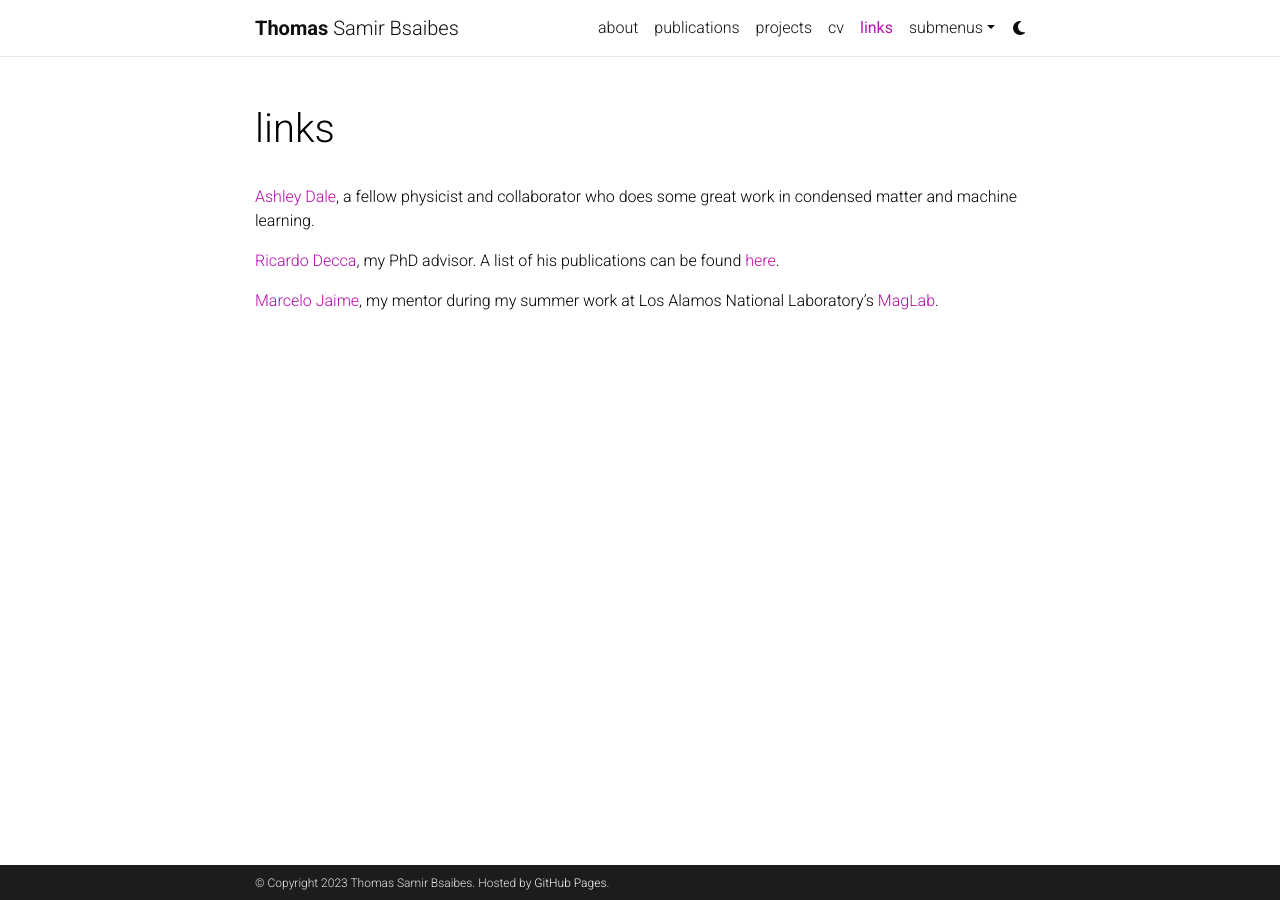
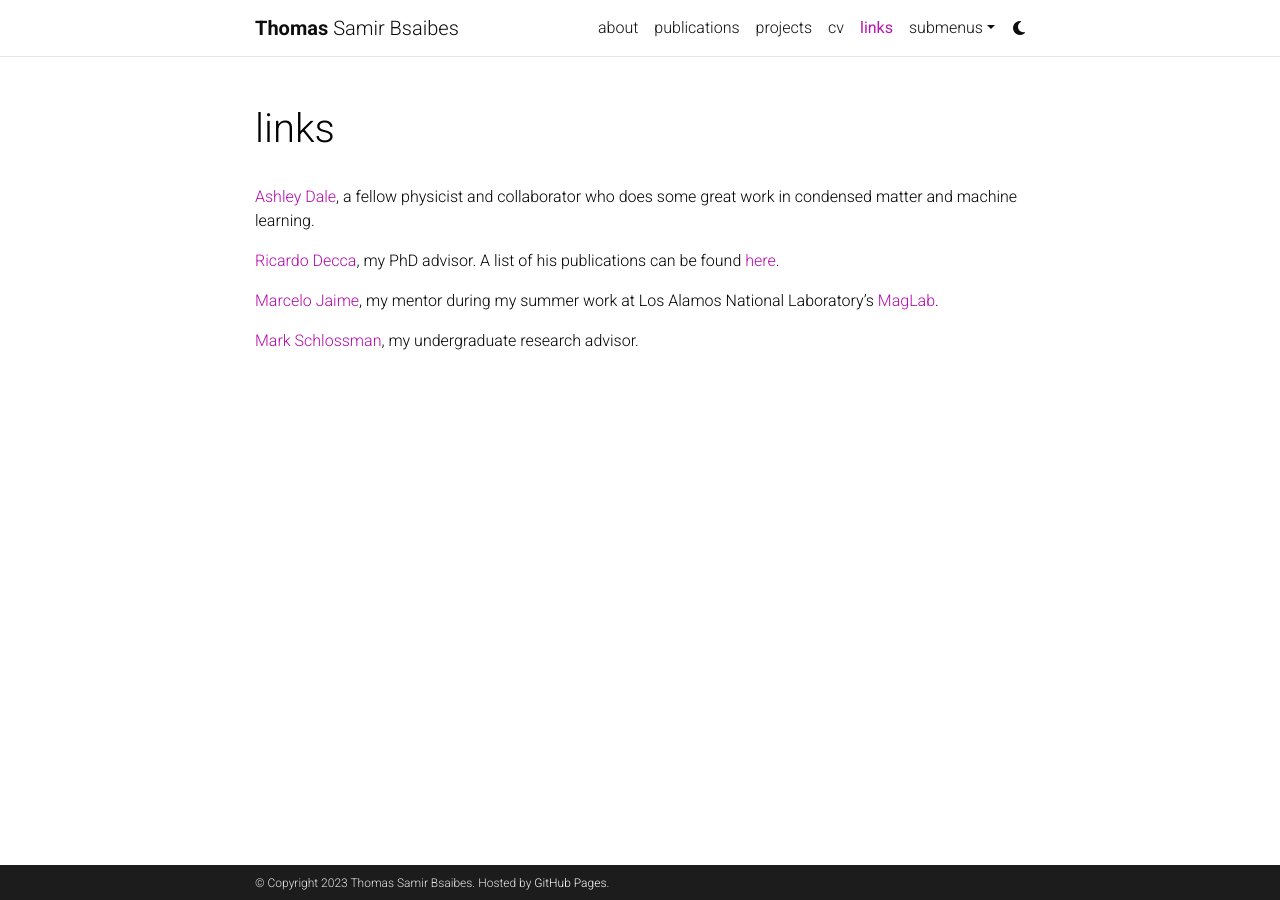
Before and after one commit to BsaibesT/bsaibest.github.io, a Jekyll site: the page built from _pages/links.md, in a window 1280 px wide. Built offline with Jekyll 4.4.1, drawn with Linux system fonts in a browser that asks for light colours; comment, search, counter and statistics services are not loaded; a style sheet for code colours, icons or effects is not loaded.

Commit message:
Update links.md

```diff
--- a/_pages/links.md
+++ b/_pages/links.md
@@ -12,3 +12,5 @@ nav_order: 4
 [Ricardo Decca](<https://science.iupui.edu/people-directory/people/decca-ricardo.html>), my PhD advisor. A list of his publications can be found [here](<https://scholar.google.com/citations?hl=en&user=k_iLxu8AAAAJ>).
 
 [Marcelo Jaime](<https://scholar.google.com/citations?hl=en&user=LaH3_CoAAAAJ>), my mentor during my summer work at Los Alamos National Laboratory's [MagLab](<https://nationalmaglab.org/>).
+
+[Mark Schlossman](<https://schloss.people.uic.edu/index.html>), my undergraduate research advisor.
```
